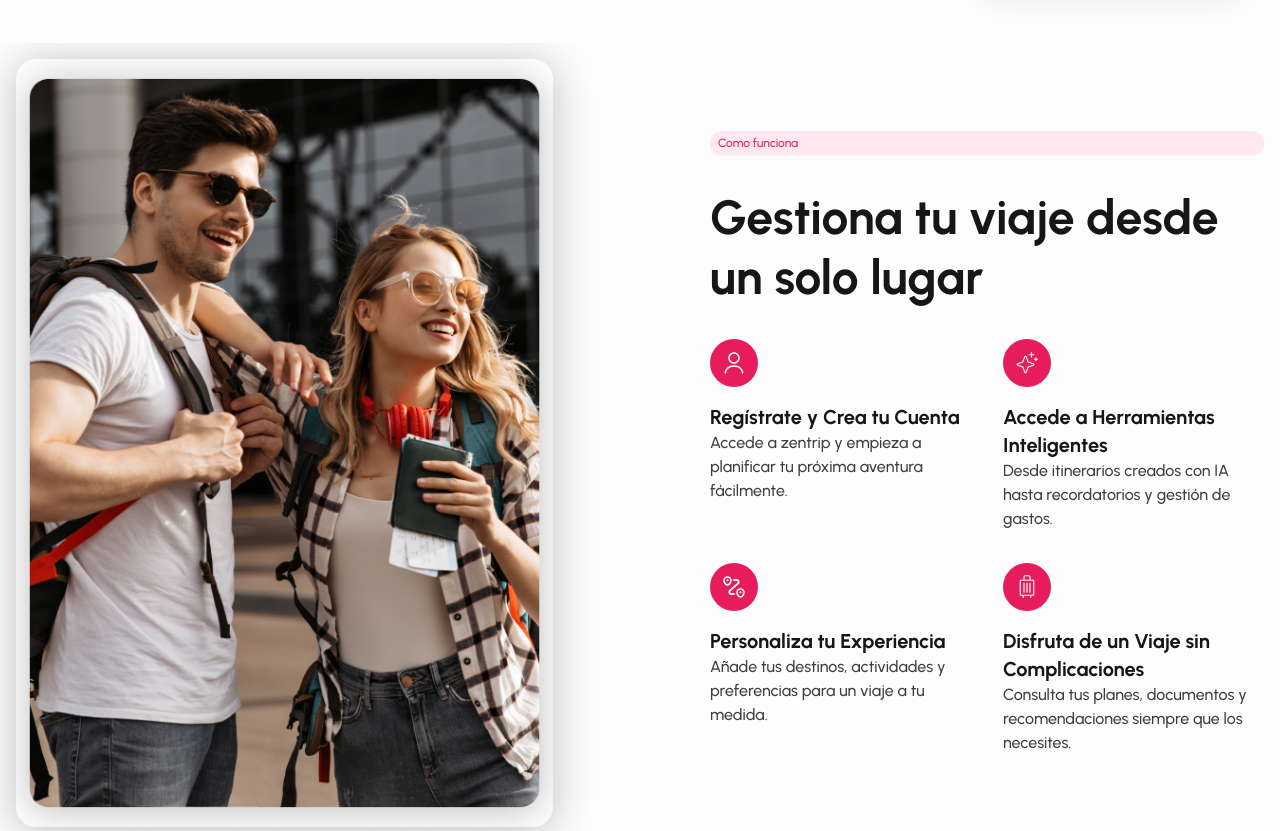
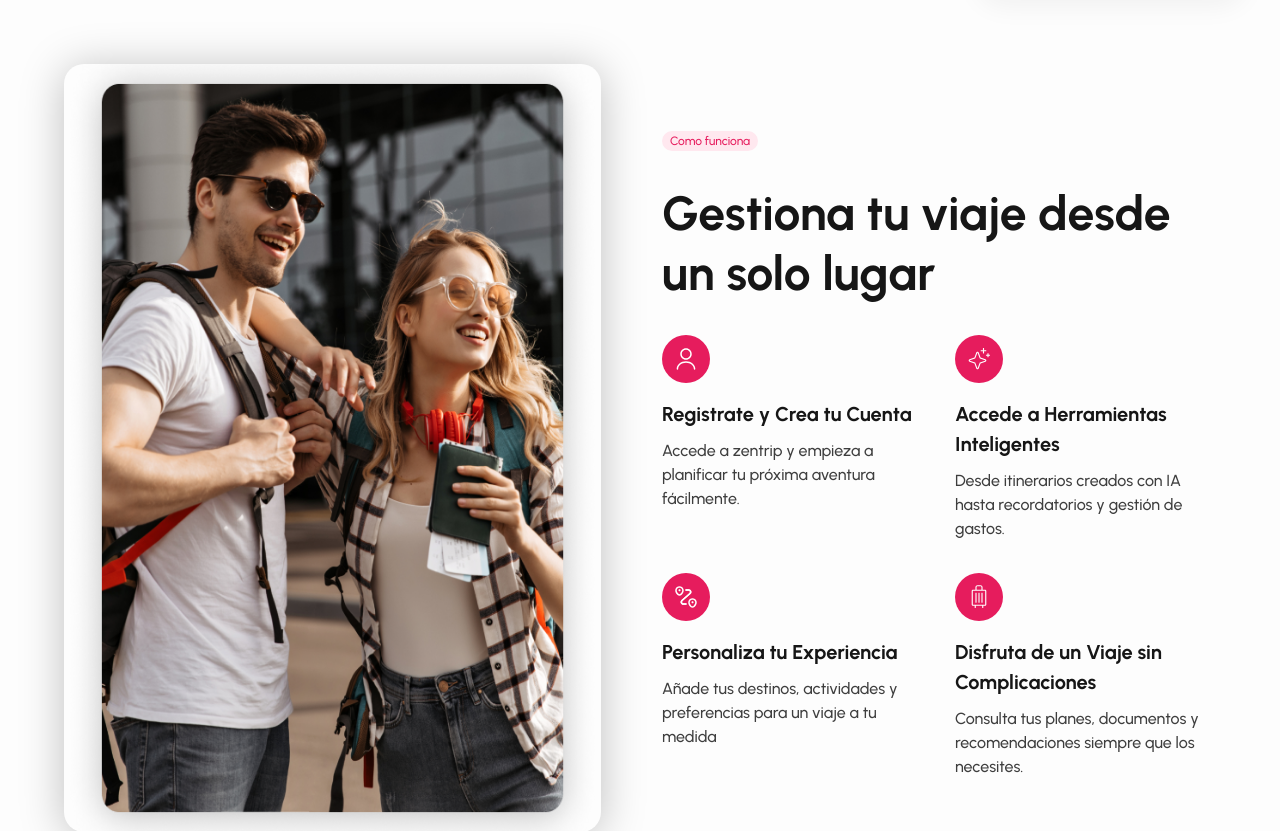
Before and after one commit to Ignacio918/viajes-app, a React (Vite) app in the folder viajes-app/: page / in a window 1280 px wide. Shown: the part 881-1712 px from the top of the page. Built offline with nearby package versions, Linux system fonts and the light colour scheme; a web font is replaced by a local one.

Commit message:
acomodar howitworks

```diff
--- a/viajes-app/src/pages/HowItWorks.tsx
+++ b/viajes-app/src/pages/HowItWorks.tsx
@@ -9,82 +9,75 @@ import '../styles/HowItWorks.css';
 const HowItWorks = () => {
   return (
     <div className="how-it-works">
-      {/* Imagen Principal */}
+      <div className="how-it-works__content">
         <img
           src={fotoRandom3}
-        alt="Travel Image"
+          alt="Random travel"
           className="how-it-works__image"
         />
 
-      {/* Contenido Principal */}
-      <div className="how-it-works__content">
+        <div className="how-it-works__right">
           <div className="how-it-works__badge">Como funciona</div>
-        <h2 className="how-it-works__title">
+
+          <div className="how-it-works__title">
             Gestiona tu viaje desde un solo lugar
-        </h2>
+          </div>
 
           <div className="how-it-works__features">
-          {/* Característica 1 */}
             <div className="how-it-works__feature">
               <div className="how-it-works__feature-icon">
-              <img src={iconUser} alt="User Icon" />
+                <img src={iconUser} alt="User icon" />
               </div>
               <div className="how-it-works__feature-content">
-              <h3 className="how-it-works__feature-title">
-                Regístrate y Crea tu Cuenta
-              </h3>
-              <p className="how-it-works__feature-text">
-                Accede a zentrip y empieza a planificar tu próxima aventura
-                fácilmente.
-              </p>
+                <div className="how-it-works__feature-title">
+                  Registrate y Crea tu Cuenta
+                </div>
+                <div className="how-it-works__feature-text">
+                  Accede a zentrip y empieza a planificar tu próxima aventura fácilmente.
+                </div>
               </div>
             </div>
 
-          {/* Característica 2 */}
             <div className="how-it-works__feature">
               <div className="how-it-works__feature-icon">
-              <img src={iconSparkle} alt="Sparkle Icon" />
+                <img src={iconSparkle} alt="Sparkle icon" />
               </div>
               <div className="how-it-works__feature-content">
-              <h3 className="how-it-works__feature-title">
+                <div className="how-it-works__feature-title">
                   Accede a Herramientas Inteligentes
-              </h3>
-              <p className="how-it-works__feature-text">
-                Desde itinerarios creados con IA hasta recordatorios y gestión
-                de gastos.
-              </p>
+                </div>
+                <div className="how-it-works__feature-text">
+                  Desde itinerarios creados con IA hasta recordatorios y gestión de gastos.
+                </div>
               </div>
             </div>
 
-          {/* Característica 3 */}
             <div className="how-it-works__feature">
               <div className="how-it-works__feature-icon">
-              <img src={iconRouting} alt="Routing Icon" />
+                <img src={iconRouting} alt="Routing icon" />
               </div>
               <div className="how-it-works__feature-content">
-              <h3 className="how-it-works__feature-title">
+                <div className="how-it-works__feature-title">
                   Personaliza tu Experiencia
-              </h3>
-              <p className="how-it-works__feature-text">
-                Añade tus destinos, actividades y preferencias para un viaje a
-                tu medida.
-              </p>
+                </div>
+                <div className="how-it-works__feature-text">
+                  Añade tus destinos, actividades y preferencias para un viaje a tu medida
+                </div>
               </div>
             </div>
 
-          {/* Característica 4 */}
             <div className="how-it-works__feature">
               <div className="how-it-works__feature-icon">
-              <img src={iconSuitcaseRolling} alt="Suitcase Icon" />
+                <img src={iconSuitcaseRolling} alt="Suitcase icon" />
               </div>
               <div className="how-it-works__feature-content">
-              <h3 className="how-it-works__feature-title">
+                <div className="how-it-works__feature-title">
                   Disfruta de un Viaje sin Complicaciones
-              </h3>
-              <p className="how-it-works__feature-text">
-                Consulta tus planes, documentos y recomendaciones siempre que
-                los necesites.
-              </p>
+                </div>
+                <div className="how-it-works__feature-text">
+                  Consulta tus planes, documentos y recomendaciones siempre que los necesites.
+                </div>
+              </div>
             </div>
           </div>
         </div>
--- a/viajes-app/src/styles/HowItWorks.css
+++ b/viajes-app/src/styles/HowItWorks.css
@@ -1,45 +1,97 @@
 /* src/styles/HowItWorks.css */
-
-/* Contenedor Principal */
 .how-it-works {
-  @apply flex justify-between items-center w-full min-h-screen bg-[#FDFDFD] px-4;
+  @apply w-full relative bg-[#FDFDFD];
+  display: flex;
+  justify-content: center;
+  align-items: center;
 }
 
-/* Imagen Principal */
-.how-it-works__image {
-  @apply w-[537px] h-[768px] rounded-[20px] shadow-[0px_4px_44px_rgba(0,0,0,0.25)] object-cover;
+.how-it-works__content {
+  @apply relative flex justify-between items-start;
+  max-width: 1440px;
+  width: 100%;
+  margin: 0 auto;
+  padding: 21px 124px 20px;
 }
 
-/* Contenido Principal */
-.how-it-works__content {
-  @apply flex flex-col gap-8 max-w-[554px];
+.how-it-works__image {
+  @apply w-[537px] h-[768px] rounded-[20px] shadow-[0px_4px_44px_rgba(0,0,0,0.25)];
+}
+
+.how-it-works__right {
+  @apply w-[554px] mt-[67px] flex flex-col gap-8;
 }
 
 .how-it-works__badge {
-  @apply bg-[#FFE8EF] text-[#E61C5D] text-xs font-medium rounded-[36px] px-2 py-1 shadow-[0px_1px_2px_rgba(105,81,255,0.05)];
+  @apply w-fit px-2 py-0.5 bg-[#FFE8EF] text-[#E61C5D] text-xs font-urbanist font-medium rounded-[36px];
 }
 
 .how-it-works__title {
-  @apply text-5xl font-bold text-[#161616] leading-[60px];
+  @apply w-[554px] text-[48px] text-[#161616] font-urbanist font-bold leading-[60px];
 }
 
-/* Características */
 .how-it-works__features {
   @apply grid grid-cols-2 gap-8;
 }
 
 .how-it-works__feature {
-  @apply flex flex-col gap-4 w-[261px];
+  @apply w-[261px] flex flex-col gap-4;
 }
 
 .how-it-works__feature-icon {
-  @apply w-12 h-12 bg-[#E61C5D] rounded-full flex items-center justify-center p-3;
+  @apply w-12 h-12 p-3 bg-[#E61C5D] rounded-full flex items-center justify-center;
+}
+
+.how-it-works__feature-content {
+  @apply flex flex-col gap-2.5;
 }
 
 .how-it-works__feature-title {
-  @apply text-xl font-bold text-[#161616];
+  @apply text-xl text-[#161616] font-urbanist font-bold leading-[30px];
 }
 
 .how-it-works__feature-text {
-  @apply text-base font-medium text-[#3E3E3E];
+  @apply text-base text-[#3E3E3E] font-urbanist font-medium leading-6;
 }
+
+@media (max-width: 1439px) {
+  .how-it-works__content {
+    @apply px-16;
+  }
+}
+
+@media (max-width: 1279px) {
+  .how-it-works__content {
+    @apply flex-col items-center;
+  }
+
+  .how-it-works__right {
+    @apply mt-8;
+  }
+}
+
+@media (max-width: 639px) {
+  .how-it-works__content {
+    @apply px-4;
+  }
+
+  .how-it-works__image {
+    @apply w-full h-auto;
+  }
+
+  .how-it-works__right {
+    @apply w-full;
+  }
+
+  .how-it-works__title {
+    @apply w-full text-3xl;
+  }
+
+  .how-it-works__features {
+    @apply grid-cols-1;
+  }
+
+  .how-it-works__feature {
+    @apply w-full;
+  }
+}
```
Lines whose indentation alone changed are shown as unchanged.
